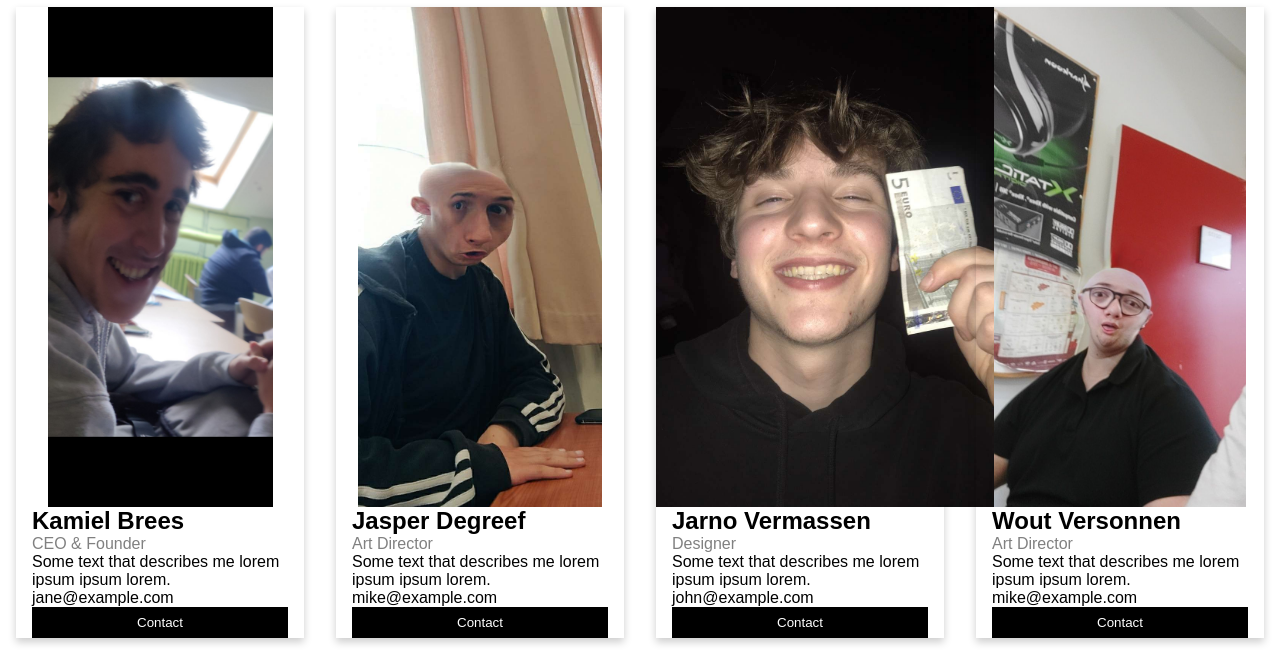
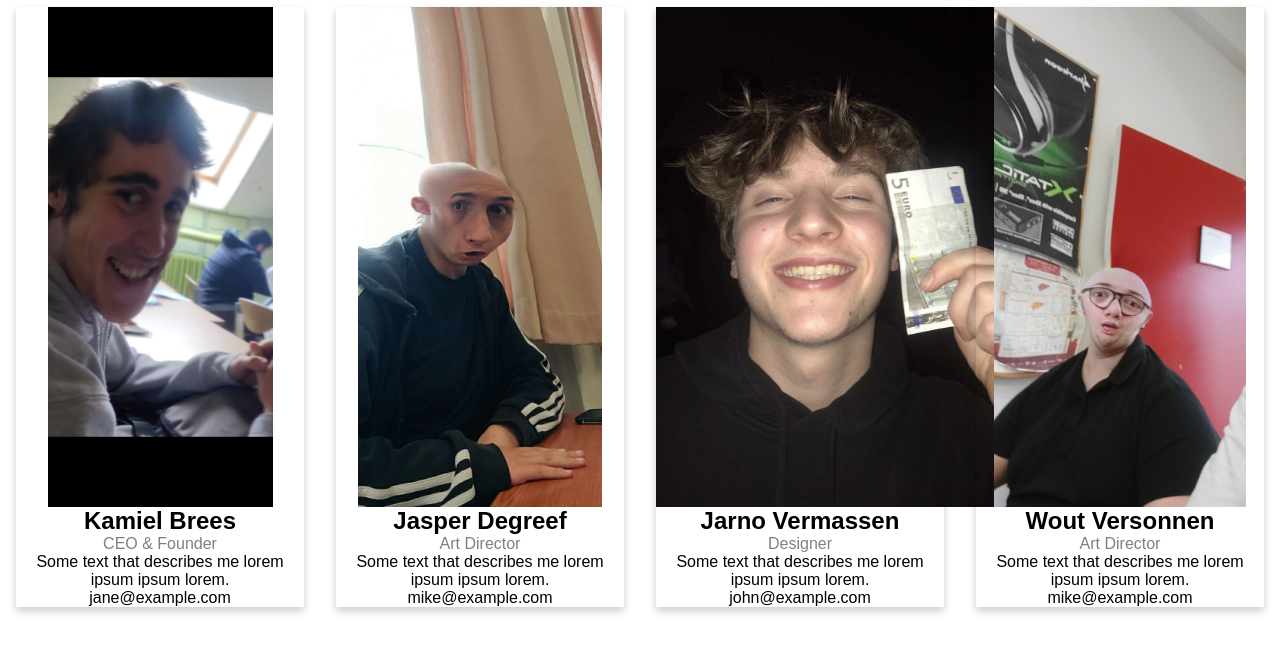
Before and after one commit to spookykat/BEDrugs, a PHP site: page /About.html in a window 1280 px wide. Shown: the part 370-1032 px from the top of the page. After the commit the page ends 984 px from the top, so only its background shows below. Run offline with PHP 8.4, Linux system fonts and the light colour scheme.

Commit message:
alahu akbar

```diff
--- a/About.html
+++ b/About.html
@@ -37,7 +37,6 @@
                   <p class="title">CEO & Founder</p>
                   <p>Some text that describes me lorem ipsum ipsum lorem.</p>
                   <p>jane@example.com</p>
-                  <p><button class="button">Contact</button></p>
                 </div>
               </div>
             </div>
@@ -50,7 +49,6 @@
                   <p class="title">Art Director</p>
                   <p>Some text that describes me lorem ipsum ipsum lorem.</p>
                   <p>mike@example.com</p>
-                  <p><button class="button">Contact</button></p>
                 </div>
               </div>
             </div>
@@ -63,7 +61,6 @@
                   <p class="title">Designer</p>
                   <p>Some text that describes me lorem ipsum ipsum lorem.</p>
                   <p>john@example.com</p>
-                  <p><button class="button">Contact</button></p>
                 </div>
               </div>
             </div>
@@ -75,7 +72,6 @@
                     <p class="title">Art Director</p>
                     <p>Some text that describes me lorem ipsum ipsum lorem.</p>
                     <p>mike@example.com</p>
-                    <p><button class="button">Contact</button></p>
                   </div>
                 </div>
               </div>
--- a/about.css
+++ b/about.css
@@ -60,6 +60,7 @@ body {
   }
 
   .column {
+    text-align: center;
     float: left;
     width: 25%;
     margin-bottom: 16px;
```
